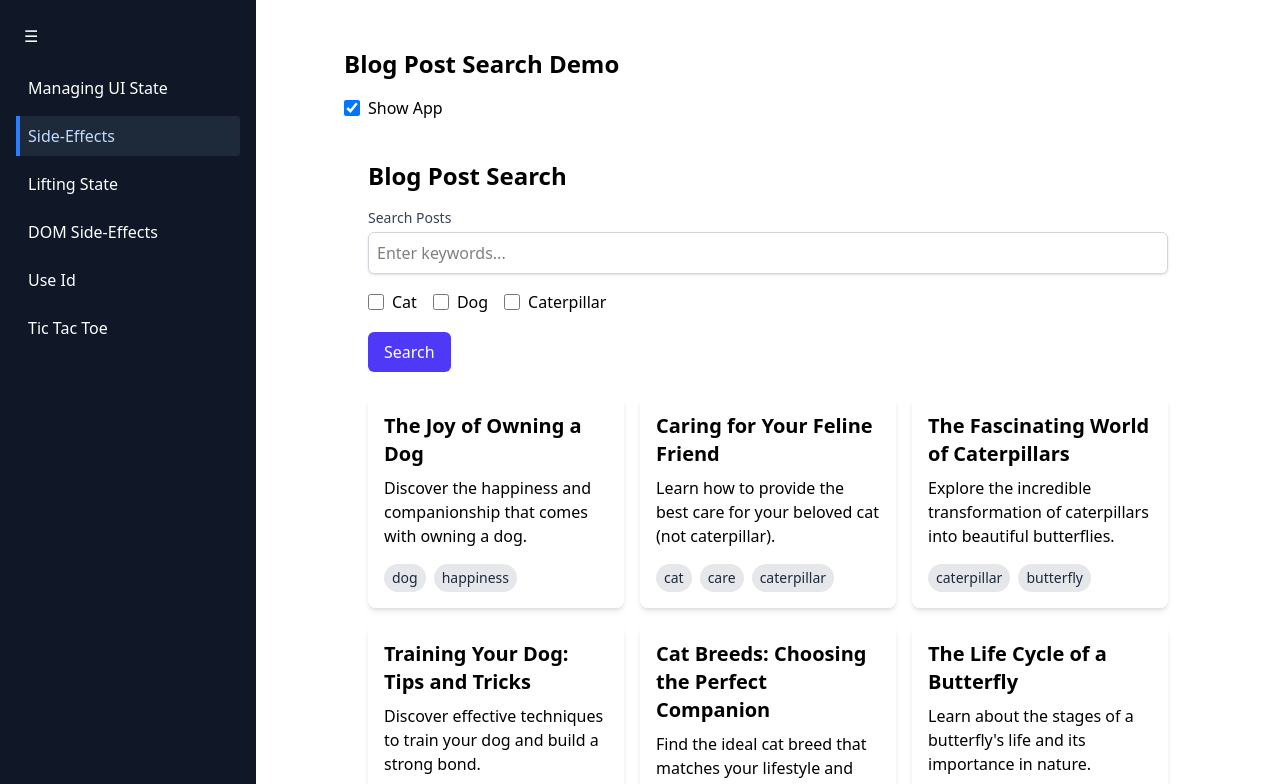
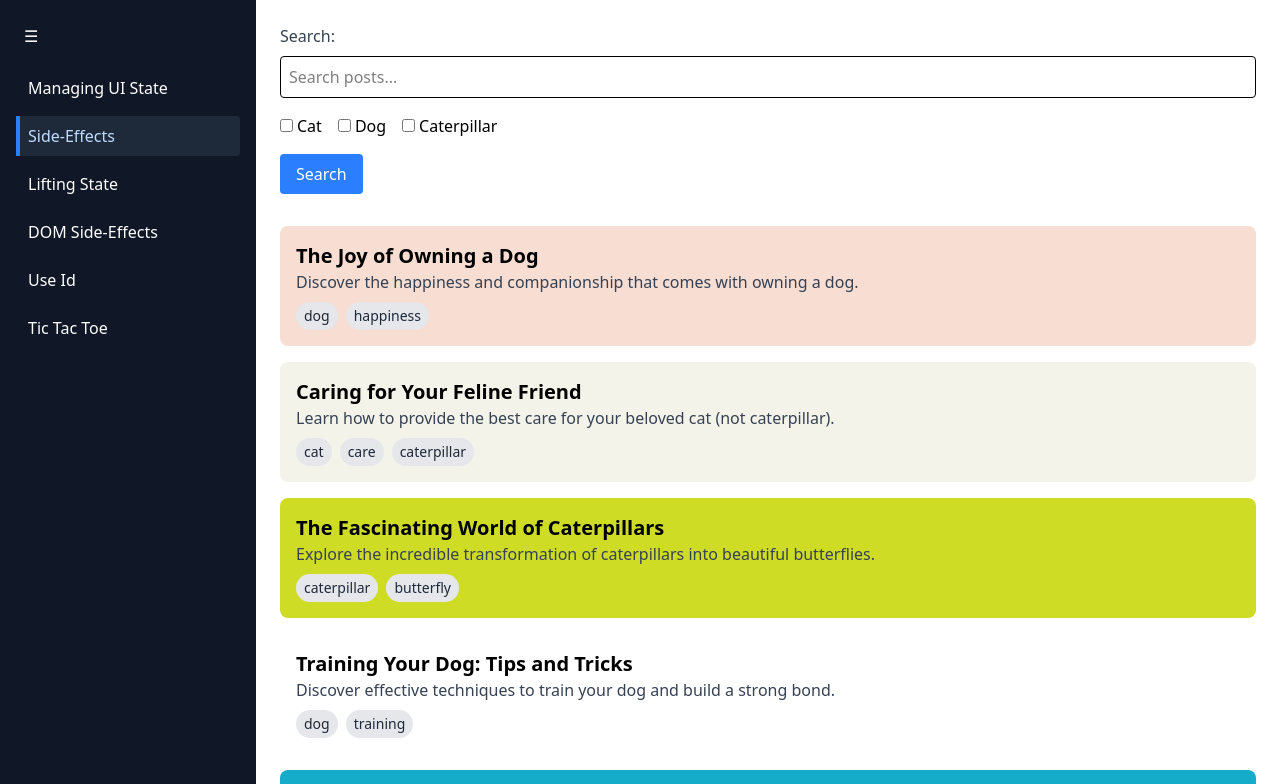
Before and after one commit to danielnguyen5070/react-performance, a React (Vite) app: page /effect in a window 1280 px wide. Shown: the top 784 px of the page. Built offline with nearby package versions, Linux system fonts and the light colour scheme.

Commit message:
tic tac tok

```diff
--- a/src/exercises/02.side-effects/index.tsx
+++ b/src/exercises/02.side-effects/index.tsx
@@ -1,182 +1,99 @@
-import { useEffect, useState } from 'react'
+import React, { useState } from 'react'
 import { getMatchingPosts } from '../../shared/blog-posts'
 
-function getQueryParam() {
-	console.log('getQueryParam called')
-	const param = new URLSearchParams(window.location.search)
-	return param.get('query') || ''
-}
-
-// create a AppDemo component
-// - a checkbox to show or hide App component
-function AppDemo() {
-	const [showApp, setShowApp] = useState(true)
-
-	return (
-		<div className="max-w-4xl mx-auto p-6">
-			<h1 className="text-2xl font-bold mb-4">Blog Post Search Demo</h1>
-			<label className="inline-flex items-center mb-4">
-				<input
-					type="checkbox"
-					className="form-checkbox h-4 w-4 text-indigo-600 transition duration-150 ease-in-out"
-					checked={showApp}
-					onChange={e => setShowApp(e.target.checked)}
-				/>
-				<span className="ml-2">Show App</span>
-			</label>
-			{showApp && <App />}
-		</div>
-	)
+function getQueryParam(): string {
+	const params = new URLSearchParams(window.location.search)
+	return params.get("query") || ''
 }
 
 function App() {
 	const [query, setQuery] = useState(getQueryParam)
+	const words = query.split(' ')
+	const isCheckDog = words.includes('dog')
+	const isCheckCat = words.includes('cat')
+	const isCheckCaterpillar = words.includes('caterpillar')
 
-	const isDogChecked = query.includes('dog')
-	const isCatChecked = query.includes('cat')
-	const isCaterpillarChecked = query.includes('caterpillar')
-
-	useEffect(() => {
-		const handlePopState = () => {
-			const newQuery = getQueryParam()
-			setQuery(newQuery)
+	function handleCheck(tag: string, checked: boolean) {
+		const currentTags = query.split(' ').filter(Boolean)
+		if (checked) {
+			if (!currentTags.includes(tag)) {
+				currentTags.push(tag)
 			}
-		window.addEventListener('popstate', handlePopState)
-		return () => {
-			window.removeEventListener('popstate', handlePopState)
+		} else {
+			const index = currentTags.indexOf(tag)
+			if (index > -1) {
+				currentTags.splice(index, 1)
 			}
-	}, [])
-
-	useEffect(() => {
-		const timer = setInterval(() => {
-			const hugeData = new Array(1_000_000).fill(
-				new Array(1_000_000).fill('🐶🐱🐛'),
-			)
-			console.log('Huge data created:', hugeData)
 		}
-			, 1000)
-		return () => {
-			clearInterval(timer)
+		setQuery(currentTags.join(' '))
 	}
-	}, [])
-
-
-	function handleCheckboxChange({ tag, checked }: { tag: string; checked: boolean }) {
-		const words = query.split(' ').map(w => w.trim())
-		const newQuery = checked
-			? [...words, tag]
-			: words.filter(word => word !== tag)
-		setQuery(newQuery.join(' '))
-	}
-
-	// write function handling form submission
-	function handleSubmit(e: React.FormEvent<HTMLFormElement>) {
-		e.preventDefault()
-		const param = new URLSearchParams(window.location.search)
-		if (query) {
-			param.set('query', query)
-		} else {
-			param.delete('query')
-		}
-		window.history.pushState({}, '', `?${param.toString()}`)
-	}
-
 	return (
-		<>
-			<div className="max-w-4xl mx-auto p-6">
-				<h1 className="text-2xl font-bold mb-4">Blog Post Search</h1>
-				<form onSubmit={handleSubmit} className="mb-6">
+		<div>
+			<form>
 				<div className="mb-4">
-						<label
-							htmlFor="search"
-							className="block text-sm font-medium text-gray-700"
-						>
-							Search Posts
+					<label className="block text-gray-700 mb-2" htmlFor="search">
+						Search:
 					</label>
 					<input
 						type="text"
 						id="search"
-							className="mt-1 block w-full p-2 border border-gray-300 rounded-md shadow-sm focus:ring-indigo-500 focus:border-indigo-500"
-							placeholder="Enter keywords..."
+						className="w-full p-2 border rounded"
+						placeholder="Search posts..."
 						value={query}
-							onChange={e => setQuery(e.target.value)}
+						onChange={(e) => setQuery(e.target.value)}
 					/>
 				</div>
 				<div className="mb-4">
-						<div className="mt-2 space-x-4">
-							<label className="inline-flex items-center">
-								<input
-									type="checkbox"
-									className="form-checkbox h-4 w-4 text-indigo-600 transition duration-150 ease-in-out"
-									checked={isCatChecked}
-									onChange={e =>
-										handleCheckboxChange({
-											tag: 'cat',
-											checked: e.target.checked,
-										})
-									}
-								/>
-								<span className="ml-2">Cat</span>
+					<div className="flex space-x-4">
+						<label>
+							<input type="checkbox" value="cat" className='mr-1'
+								onChange={(e) => handleCheck("cat", e.target.checked)}
+								checked={isCheckCat} />
+							Cat
 						</label>
-							<label className="inline-flex items-center">
-								<input
-									type="checkbox"
-									className="form-checkbox h-4 w-4 text-indigo-600 transition duration-150 ease-in-out"
-									checked={isDogChecked}
-									onChange={e =>
-										handleCheckboxChange({
-											tag: 'dog',
-											checked: e.target.checked,
-										})
-									}
-								/>
-								<span className="ml-2">Dog</span>
+						<label>
+							<input type="checkbox" value="dog" className='mr-1'
+								onChange={(e) => handleCheck("dog", e.target.checked)}
+								checked={isCheckDog} />
+							Dog
 						</label>
-							<label className="inline-flex items-center">
-								<input
-									type="checkbox"
-									className="form-checkbox h-4 w-4 text-indigo-600 transition duration-150 ease-in-out"
-									checked={isCaterpillarChecked}
-									onChange={e =>
-										handleCheckboxChange({
-											tag: 'caterpillar',
-											checked: e.target.checked,
-										})
-									}
-								/>
-								<span className="ml-2">Caterpillar</span>
+						<label>
+							<input type="checkbox" value="caterpillar" className='mr-1'
+								onChange={(e) => handleCheck("caterpillar", e.target.checked)}
+								checked={isCheckCaterpillar} />
+							Caterpillar
 						</label>
 					</div>
 				</div>
 				<button
 					type="submit"
-						className="px-4 py-2 bg-indigo-600 text-white rounded-md hover:bg-indigo-700 focus:outline-none focus:ring focus:ring-indigo-300"
+					className="bg-blue-500 text-white px-4 py-2 rounded mb-8"
 				>
 					Search
 				</button>
 			</form>
 			<MatchingPosts query={query} />
 		</div>
-		</>
 	)
 }
 
 function MatchingPosts({ query }: { query: string }) {
 	const posts = getMatchingPosts(query)
 	return (
-		<div className="grid grid-cols-1 sm:grid-cols-2 lg:grid-cols-3 gap-4">
+		<div className="space-y-4">
 			{posts.map(post => (
 				<div
 					key={post.id}
-					className={`p-4 rounded-lg shadow-md ${post.background}`}
+					className="p-4 rounded-lg"
+					style={{ backgroundColor: post.color }}
 				>
 					<h2 className="text-xl font-bold">{post.title}</h2>
-					<p className="mt-2">{post.description}</p>
-					<div className="mt-4">
+					<p className="text-gray-700">{post.description}</p>
+					<div className="mt-2">
 						{post.tags.map(tag => (
 							<span
 								key={tag}
-								className="inline-block bg-gray-200 text-gray-800 text-sm px-2 py-1 rounded-full mr-2"
+								className="inline-block bg-gray-200 text-gray-800 px-2 py-1 rounded-full text-sm mr-2"
 							>
 								{tag}
 							</span>
@@ -187,4 +104,8 @@ function MatchingPosts({ query }: { query: string }) {
 		</div>
 	)
 }
-export default AppDemo
+
+export default App
+
+// const hugeData = new Array(1_000_000).fill(
+// 				new Array(1_000_000).fill('🐶🐱🐛')
--- a/src/exercises/03.lifting-state/index.tsx
+++ b/src/exercises/03.lifting-state/index.tsx
@@ -167,7 +167,7 @@ function Card({ post }: { post: BlogPost }) {
 	return (
 		<div
 			key={post.id}
-			className={`p-4 rounded-lg shadow-md ${post.background}`}
+			className={`p-4 rounded-lg shadow-md ${post.color}`}
 		>
 			{
 				favorites.includes(post.id)
--- a/src/exercises/04.dom/index.tsx
+++ b/src/exercises/04.dom/index.tsx
@@ -1,114 +1,42 @@
-import { useState, useRef, useEffect } from 'react'
-import './index.css'
-// 💰 you'll need this stuff:
-import VanillaTilt from 'vanilla-tilt'
+import { useState } from 'react'
+// import VanillaTilt from 'vanilla-tilt'
+//
+// interface HTMLVanillaTiltElement extends HTMLDivElement {
+// 	vanillaTilt?: VanillaTilt
+// }
+//
+// const vanillaTiltOptions = {
+// 	max: 25,
+// 	speed: 400,
+// }
 
-interface HTMLVanillaTiltElement extends HTMLDivElement {
-	vanillaTilt?: VanillaTilt
-}
-
-const vanillaTiltOptions = {
-	max: 25,
-	speed: 400,
-	glare: true,
-	'max-glare': 0.5,
-}
-
-function Tilt({ max, speed, glare, maxGlare, children }: {
-	max?: number
-	speed?: number
-	glare?: boolean
-	maxGlare?: number
-	children: React.ReactNode
-}) {
-
-	const tiltRef = useRef<HTMLVanillaTiltElement>(null)
-	useEffect(() => {
-		const current = tiltRef.current
-		if (!current) return
-		const newOptions = {
-			max: max ?? vanillaTiltOptions.max,
-			speed: speed ?? vanillaTiltOptions.speed,
-			glare: glare ?? vanillaTiltOptions.glare,
-			'max-glare': maxGlare ?? vanillaTiltOptions['max-glare'],
-		}
-		VanillaTilt.init(current, newOptions)
-		return () => {
-			current.vanillaTilt?.destroy()
-		}
-	}, [max, speed, glare, maxGlare])
-
+function Tilt({ children }: { children: React.ReactNode }) {
 	return (
-		<div ref={tiltRef}
-			className="tilt-root" >
+		<div
+			className="tilt-root"
+			// add a ref callback here
+			// the callback should accept a tiltNode parameter
+			// - if tiltNode is null, return
+			// - call VanillaTilt.init(tiltNode, vanillaTiltOptions)
+			// - return a cleanup function that will be called when element is removed
+			//   - call tiltNode.vanillaTilt?.destroy()
+		>
 			<div className="tilt-child">{children}</div>
-		</div >
+		</div>
 	)
 }
 
 function App() {
 	const [showTilt, setShowTilt] = useState(true)
 	const [count, setCount] = useState(0)
-	const [options, setOptions] = useState(vanillaTiltOptions)
-	const { max, speed, glare, 'max-glare': maxGlare } = options
 	return (
-		<div className='mt-12 mx-auto max-w-4xl p-6'>
-			<form className='mb-4'>
-				<div>
-					<label className='block mb-2'>
-						Max Tilt:
-					</label>
-					<input
-						type='number'
-						value={max}
-						onChange={e => setOptions(o => ({ ...o, max: +e.target.value }))}
-						className='ml-2 p-1 border rounded'
-					/>
-				</div>
-				<div>
-					<label className='block mb-2'>
-						Tilt Speed:
-					</label>
-					<input
-						type='number'
-						value={speed}
-						onChange={e => setOptions(o => ({ ...o, speed: +e.target.value }))}
-						className='ml-2 p-1 border rounded'
-					/>
-				</div>
-				<div>
-					<label className='block mb-2'>
-						Glare:
-					</label>
-					<input
-						type='checkbox'
-						checked={glare}
-						onChange={e => setOptions(o => ({ ...o, glare: e.target.checked }))}
-						className='ml-2'
-					/>
-				</div>
-				<div>
-					<label className='block mb-2'>
-						Max Glare:
-					</label>
-					<input
-						type='number'
-						value={maxGlare}
-						onChange={e => setOptions(o => ({ ...o, 'max-glare': +e.target.value }))}
-						className='ml-2 p-1 border rounded'
-					/>
-				</div>
-			</form>
-			<label>
-				<input
-					type='checkbox'
-					className='mr-1'
-					onChange={() => setShowTilt(s => !s)}></input>
+		<div>
+			<label className="block mb-2">
+				<input className='mr-1' type='checkbox' onChange={() => setShowTilt(s => !s)}></input>
 				Toggle Visibility
 			</label>
-
 			{showTilt ? (
-				<Tilt max={max} speed={speed} glare={glare} maxGlare={maxGlare}>
+				<Tilt>
 					<div className="totally-centered">
 						<button
 							className="count-button"
```
Also changed, not shown: src/exercises/06.tic-tac-toe/index.tsx (+6 -1 lines). Lines whose indentation alone changed are shown as unchanged.
